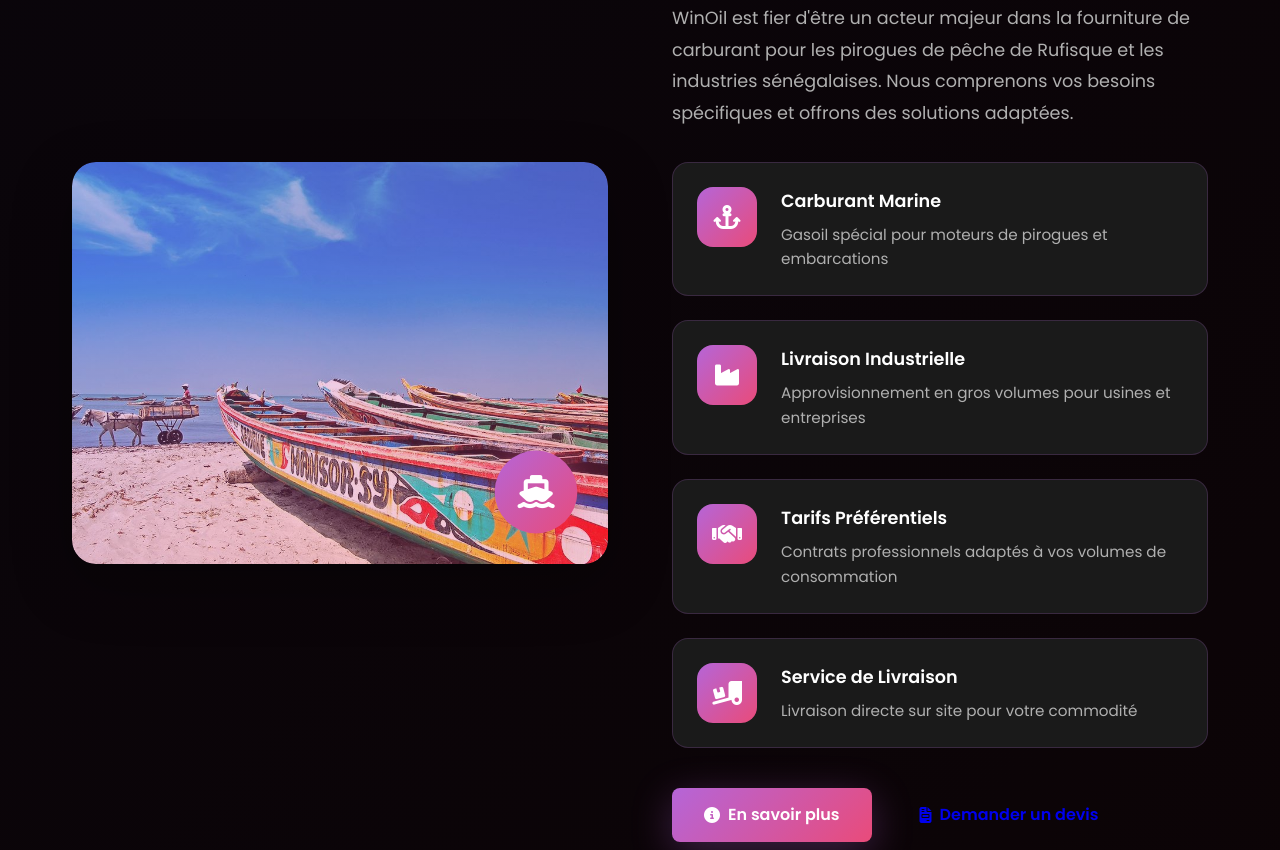
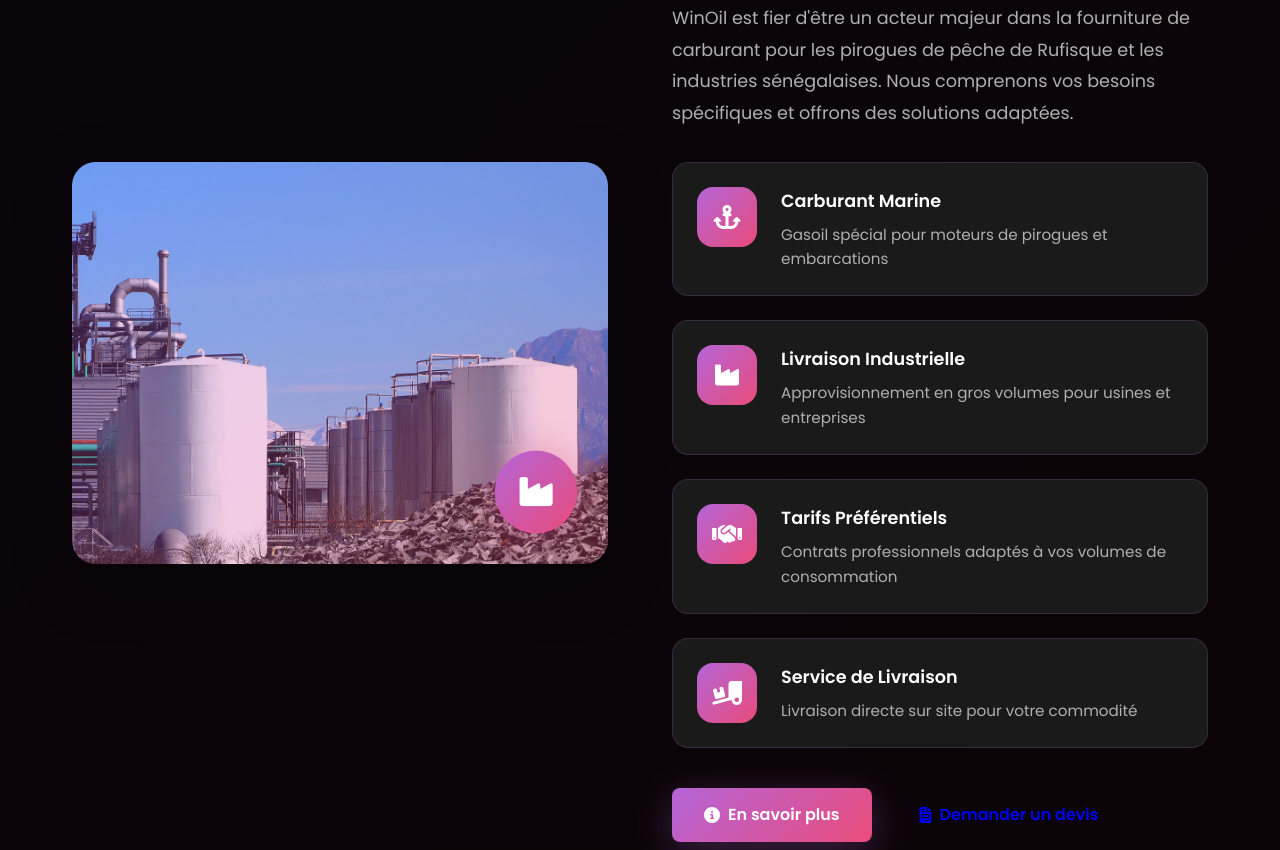
Before and after one commit to PaJay33/winoil, a plain HTML site: page index.html in a window 1280 px wide. Shown: the part 3851-4701 px from the top of the page. Drawn offline with nearby package versions, Linux system fonts and the light colour scheme.

Commit message:
Carburant specialisee qui defile des images

```diff
--- a/assets/css/style.css
+++ b/assets/css/style.css
@@ -1080,6 +1080,32 @@ body {
     box-shadow: 0 20px 60px rgba(0, 0, 0, 0.3);
 }
 
+.specialized-slideshow {
+    position: relative;
+    width: 100%;
+    height: 100%;
+}
+
+.specialized-slide {
+    position: absolute;
+    top: 0;
+    left: 0;
+    width: 100%;
+    height: 100%;
+    opacity: 0;
+    transition: opacity 1.5s ease-in-out;
+}
+
+.specialized-slide.active {
+    opacity: 1;
+}
+
+.specialized-slide img {
+    width: 100%;
+    height: 100%;
+    object-fit: cover;
+}
+
 .specialized-image::before {
     content: '';
     position: absolute;
@@ -1103,6 +1129,11 @@ body {
     color: white;
     z-index: 2;
     animation: pulseGlow 3s ease-in-out infinite;
+}
+
+.specialized-icon {
+    position: absolute;
+    transition: opacity 0.5s ease;
 }
 
 .specialized-info h3 {
--- a/assets/js/main.js
+++ b/assets/js/main.js
@@ -305,6 +305,43 @@ document.addEventListener('DOMContentLoaded', function() {
 
         // Changer d'image toutes les 4 secondes
         setInterval(nextSlide, 4000);
+    }
+});
+
+// ========================================
+// 9. SPECIALIZED SECTION SLIDESHOW
+// ========================================
+
+document.addEventListener('DOMContentLoaded', function() {
+    const specializedSlides = document.querySelectorAll('.specialized-slideshow .specialized-slide');
+    const specializedIcons = document.querySelectorAll('.specialized-icon');
+
+    if (specializedSlides.length > 0) {
+        let currentSpecializedSlide = 0;
+
+        function nextSpecializedSlide() {
+            // Retirer la classe active de la slide actuelle
+            specializedSlides[currentSpecializedSlide].classList.remove('active');
+
+            // Cacher l'icône actuelle
+            if (specializedIcons[currentSpecializedSlide]) {
+                specializedIcons[currentSpecializedSlide].style.display = 'none';
+            }
+
+            // Passer à la slide suivante
+            currentSpecializedSlide = (currentSpecializedSlide + 1) % specializedSlides.length;
+
+            // Ajouter la classe active à la nouvelle slide
+            specializedSlides[currentSpecializedSlide].classList.add('active');
+
+            // Afficher la nouvelle icône
+            if (specializedIcons[currentSpecializedSlide]) {
+                specializedIcons[currentSpecializedSlide].style.display = 'block';
+            }
+        }
+
+        // Changer d'image toutes les 5 secondes
+        setInterval(nextSpecializedSlide, 5000);
     }
 });
 
--- a/index.html
+++ b/index.html
@@ -164,6 +164,7 @@
         <div class="services-background-slideshow">
             <div class="slide active" style="background-image: url('assets/images/Carbuvoiture.jpg');"></div>
             <div class="slide" style="background-image: url('assets/images/pirogue.jpg');"></div>
+            <div class="slide" style="background-image: url('assets/images/pirogue.jpg');"></div>
             <div class="slide" style="background-image: url('assets/images/station.jpg');"></div>
             <div class="slide" style="background-image: url('assets/images/industrie.jpg');"></div>
         </div>
@@ -180,10 +181,6 @@
                     <i class="fas fa-gas-pump"></i>
                     <span>Carburant</span>
                 </div>
-                <div class="service-item" data-aos="zoom-in" data-aos-delay="200">
-                    <i class="fas fa-car-side"></i>
-                    <span>Lavage Auto</span>
-                </div>
                 <div class="service-item" data-aos="zoom-in" data-aos-delay="300">
                     <i class="fas fa-oil-can"></i>
                     <span>Vidange</span>
@@ -191,10 +188,6 @@
                 <div class="service-item" data-aos="zoom-in" data-aos-delay="400">
                     <i class="fas fa-store"></i>
                     <span>Boutique</span>
-                </div>
-                <div class="service-item" data-aos="zoom-in" data-aos-delay="500">
-                    <i class="fas fa-tire"></i>
-                    <span>Gonflage</span>
                 </div>
             </div>
         </div>
@@ -273,9 +266,17 @@
 
             <div class="specialized-content">
                 <div class="specialized-image" data-aos="fade-right">
-                    <img src="assets/images/pirogue.jpg" alt="Pirogue de pêche" style="width: 100%; height: 100%; object-fit: cover; border-radius: var(--radius-lg);">
+                    <div class="specialized-slideshow">
+                        <div class="specialized-slide active">
+                            <img src="assets/images/pirogue.jpg" alt="Pirogue de pêche" style="width: 100%; height: 100%; object-fit: cover;">
+                        </div>
+                        <div class="specialized-slide">
+                            <img src="assets/images/industrie.jpg" alt="Industries" style="width: 100%; height: 100%; object-fit: cover;">
+                        </div>
+                    </div>
                     <div class="image-overlay">
-                        <i class="fas fa-ship"></i>
+                        <i class="fas fa-ship specialized-icon"></i>
+                        <i class="fas fa-industry specialized-icon" style="display: none;"></i>
                     </div>
                 </div>
 
```
Also changed, not shown: assets/images/industrie.jpg (renamed from assets/images/indiustrie.jpg).
